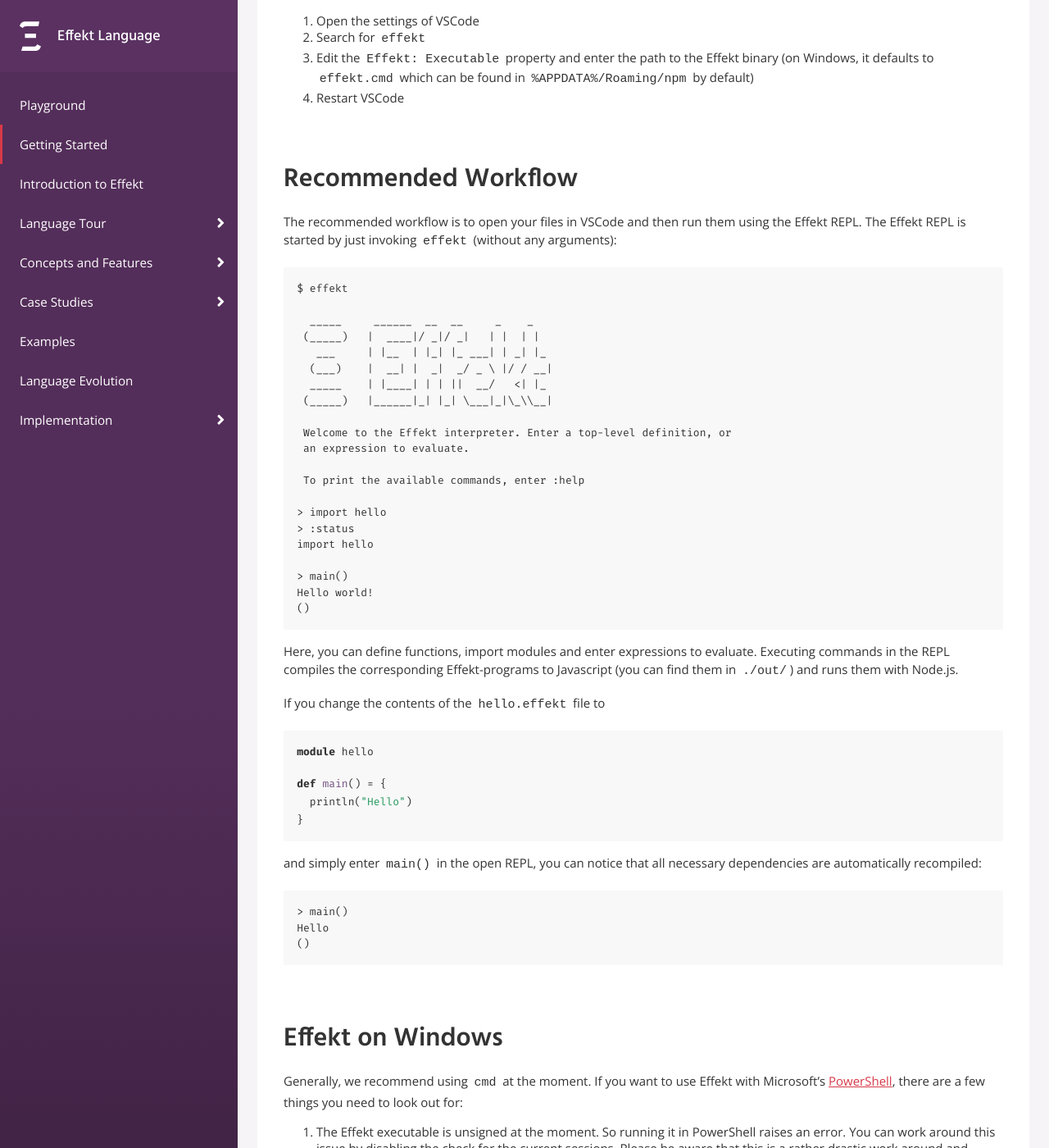
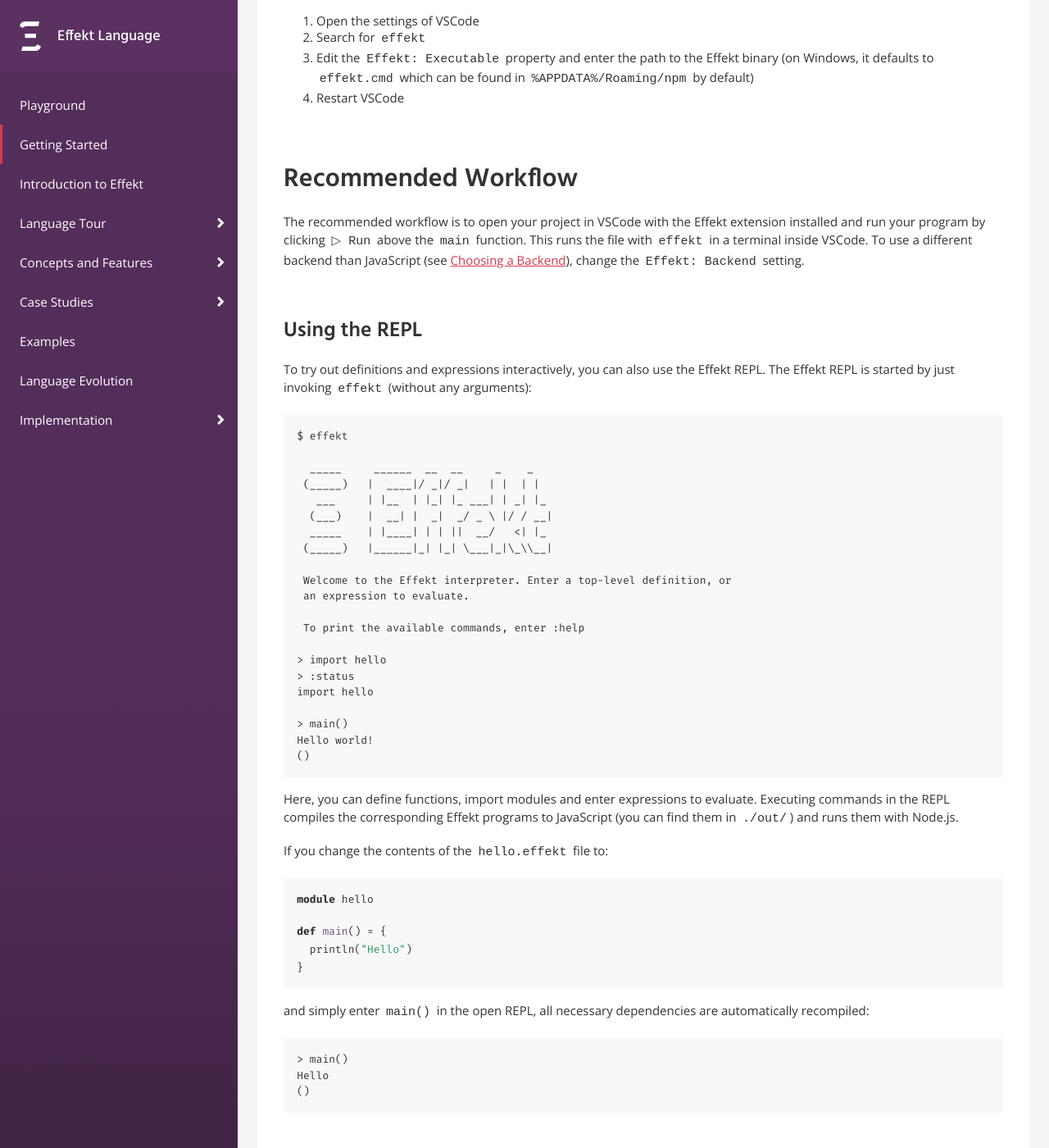
Before and after one commit to effekt-lang/effekt-website, a Jekyll site: the page built from docs/getting-started.md, in a window 1280 px wide and 1400 px high, scrolled down 5932 px. Shown: the whole window at 82% size. Built offline with Jekyll 4.4.1, drawn with Linux system fonts in a browser that asks for light colours.

Commit message:
Getting Started: emphasize VSCode extension as recommended workflow

````diff
--- a/docs/getting-started.md
+++ b/docs/getting-started.md
@@ -124,7 +124,13 @@
 
 ## Recommended Workflow
 
-The recommended workflow is to open your files in VSCode and then run them using the Effekt REPL.
+The recommended workflow is to open your project in VSCode with the Effekt extension installed and run your program by clicking `▷ Run` above the `main` function.
+This runs the file with `effekt` in a terminal inside VSCode.
+To use a different backend than JavaScript (see [Choosing a Backend](#choosing-a-backend)), change the `Effekt: Backend` setting.
+
+### Using the REPL
+
+To try out definitions and expressions interactively, you can also use the Effekt REPL.
 The Effekt REPL is started by just invoking `effekt` (without any arguments):
 
 ```bash
@@ -151,10 +157,10 @@
 ()
 ```
 Here, you can define functions, import modules and enter expressions to evaluate.
-Executing commands in the REPL compiles the corresponding Effekt-programs
-to Javascript (you can find them in `./out/`) and runs them with Node.js.
+Executing commands in the REPL compiles the corresponding Effekt programs to JavaScript (you can find them in `./out/`) and runs them with Node.js.
 
-If you change the contents of the `hello.effekt` file to
+If you change the contents of the `hello.effekt` file to:
+
 ```effekt:sketch
 module hello
 
@@ -162,9 +168,8 @@
   println("Hello")
 }
 ```
-and simply enter `main()` in the open REPL,
-you can notice that all necessary dependencies are automatically
-recompiled:
+and simply enter `main()` in the open REPL, all necessary dependencies are automatically recompiled:
+
 ```bash
 > main()
 Hello
````
